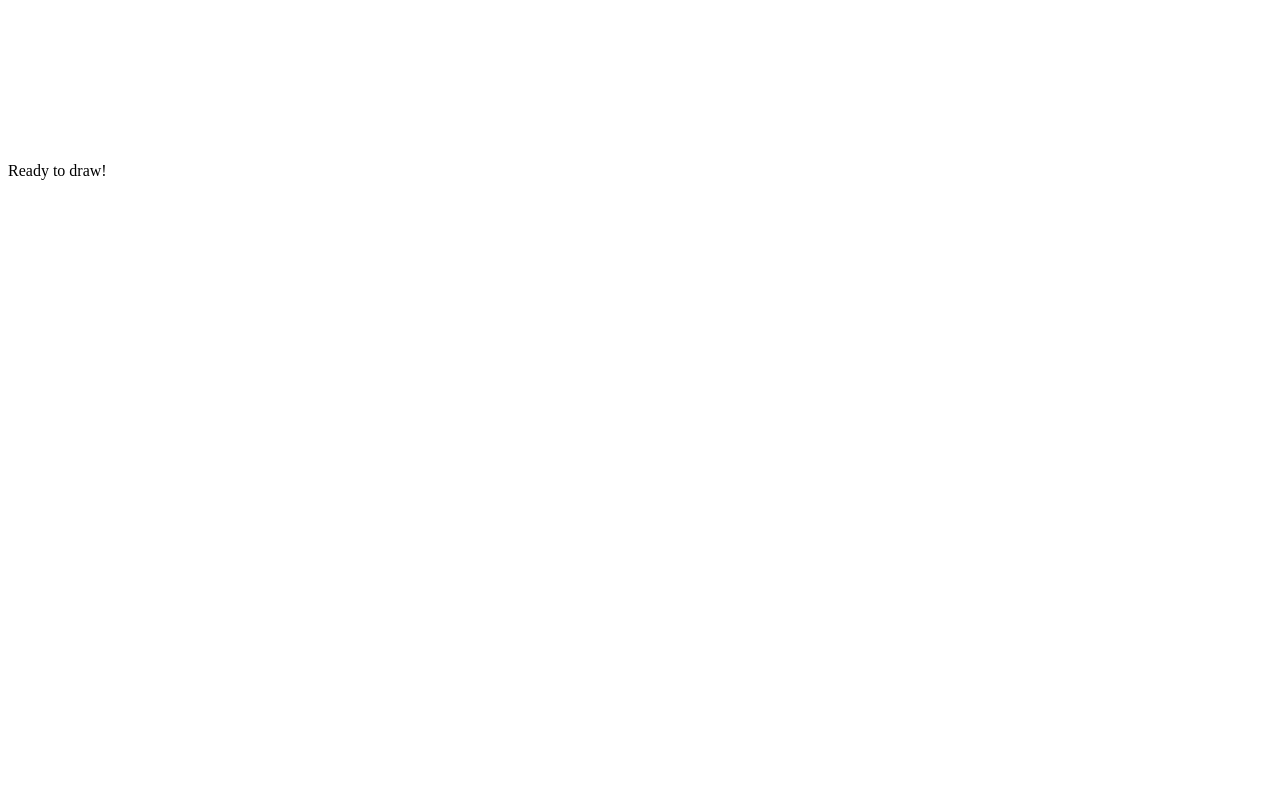
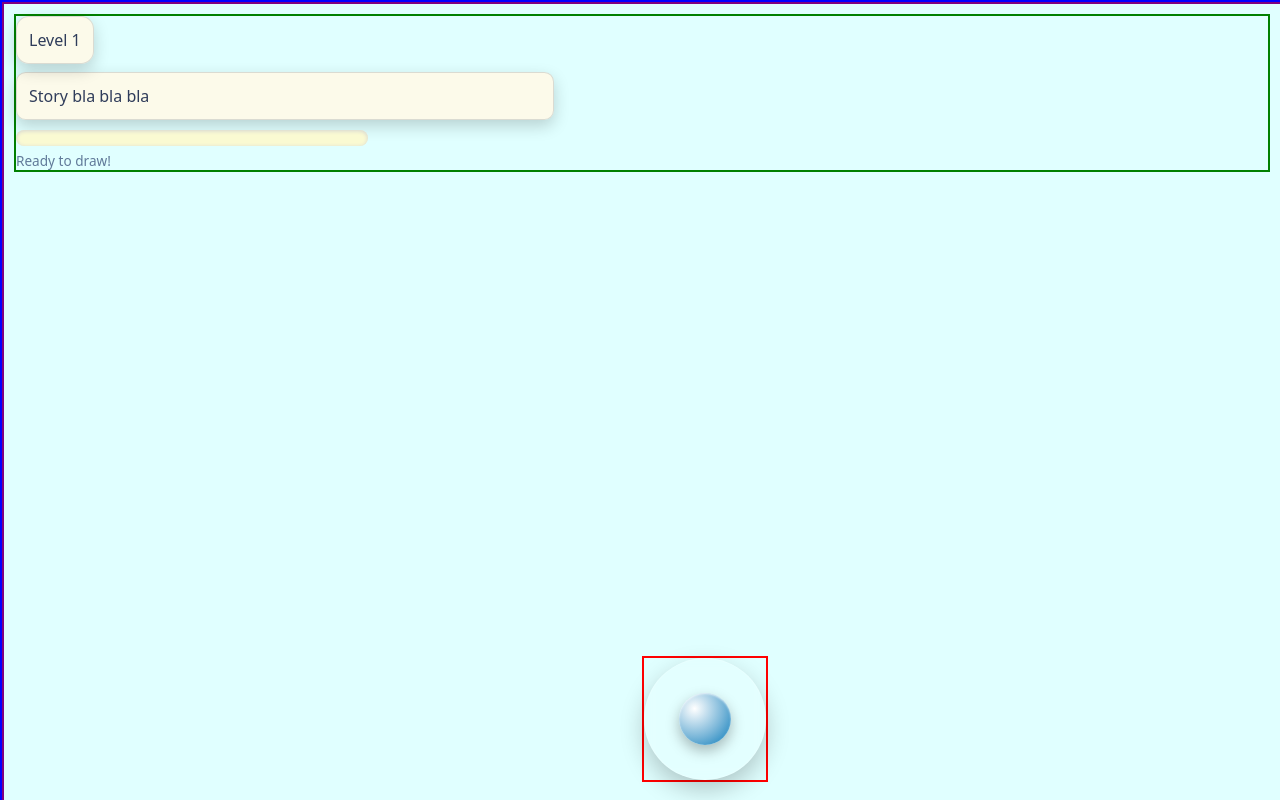
Before and after one commit to annevispip/ipannekesingle, a plain HTML site: page src/index.html in a window 1280 px wide. Drawn offline with Linux system fonts and the light colour scheme.

Commit message:
Added essential CSS styling with focus on color and positioning.

```diff
--- a/src/css/style.css
+++ b/src/css/style.css
@@ -0,0 +1,164 @@
+:root {
+  --bg: #F7F1E8;
+  --panel: #FFFAE8;
+  --panel-soft: rgba(255, 250, 232, 0.88);
+
+  --text: #2F3C5A;
+  --text-muted: #607A99;
+  --text-invert: #FFFFFF;
+
+  --primary: #7BB7D9;
+  --primary-deep: #0679B9;
+  --secondary: #E76F51;
+  --accent: #F4D35E;
+  --success: #7BC67E;
+
+  --line: #607A99;
+  --line-soft: rgba(96, 122, 153, 0.55);
+
+  --shadow-soft: 0 6px 16px rgba(0, 0, 0, 0.18);
+  --shadow-lift: 0 10px 24px rgba(0, 0, 0, 0.22);
+
+  --border-soft: rgba(255, 255, 255, 0.18);
+  --border-strong: rgba(47, 60, 90, 0.16);
+}
+
+
+html, body {
+    margin: 0;
+    width: 100%;
+    height: 100%;
+    overflow: hidden;
+    touch-action: none;
+    background: lightcyan;
+    /* color: white; */
+    font-family: system-ui, sans-serif;
+}
+
+#app {
+    position: relative;
+    width: 100vw;
+    height: 100vh;
+    border: 2px solid blue;
+}
+
+#gameCanvas {
+  display: block;
+  width: 100%;
+  height: 100%;
+  border: 2px solid purple;
+}
+
+#ui {
+  position: absolute;
+  top: 12px;
+  left: 12px;
+  right: 12px;
+  z-index: 10;
+  pointer-events: none;
+  border: 2px solid green;
+}
+
+#joystickContainer {
+  position: absolute;
+  bottom: 20px;
+  left: 50%;
+  z-index: 10;
+  border: 2px solid red;
+}
+
+#levelTitle {
+  /* font-weight: 700; */
+  color: var(--text);
+  background: var(--panel-soft);
+  border: 1px solid var(--border-strong);
+  box-shadow: var(--shadow-soft);
+  padding: 0.75rem;
+  border-radius: 0.8rem;
+  display: inline-block;
+  /* box-shadow: 0 4px 12px lightgrey; */
+  margin-bottom: 0.5rem;
+}
+
+#storyText {
+  max-width: min(92vw, 32rem);
+  color: var(--text);
+  background: var(--panel-soft);
+  border: 1px solid var(--border-strong);
+  box-shadow: var(--shadow-soft);
+  padding: 0.75rem;
+  border-radius: 0.6rem;
+  /* box-shadow: 0 6px 16px lightgrey; */
+  margin-bottom: 0.6rem;
+}
+
+#statusText {
+  color: var(--text-muted);
+  font-size: 0.85rem;
+  min-height: 1.2em;
+  margin-top: 0.35rem;
+}
+
+#progressBar {
+  width: min(92vw, 22rem);
+  height: 1rem;
+  background: lightgoldenrodyellow;
+  border-radius: 99px;
+  overflow: hidden;
+  box-shadow: inset 0 1px 4px lightgrey;
+  margin-top: 0.4rem;
+}
+
+#progressFill {
+  width: 0%;
+  height: 100%;
+  border-radius: inherit;
+  background: linear-gradient(90deg, var(--success), var(--accent));
+  transition: width 120ms linear;
+}
+
+#joystickBase {
+  width: 120px;
+  height: 120px;
+  border-radius: 50%;
+  background: rgba(255, 255, 255, 0.11);
+  border: 1px solid var(--border-soft);
+  box-shadow: var(--shadow-lift);
+  backdrop-filter: blur(6px);
+  position: relative;
+  touch-action: none;
+}
+
+#joystickKnob {
+  width: 52px;
+  height: 52px;
+  border-radius: 50%;
+  position: absolute;
+  left: 50%;
+  top: 50%;
+  transform: translate(-50%, -50%);
+  background: radial-gradient(circle at 30% 30%, white, var(--primary) 55%, var(--primary-deep) 100%);
+  box-shadow:
+    0 6px 14px rgba(0, 0, 0, 0.28),
+    inset 0 1px 2px rgba(255, 255, 255, 0.7);
+}
+
+@media (max-width: 600px) {
+  #joystickBase {
+    width: 104px;
+    height: 104px;
+  }
+
+  #joystickKnob {
+    width: 46px;
+    height: 46px;
+  }
+
+  #storyText {
+    max-width: 94vw;
+  }
+
+  #progressBar {
+    width: 94vw;
+  }
+}
--- a/src/index.html
+++ b/src/index.html
@@ -9,18 +9,21 @@
 <body>
     <div id="app">
         <canvas id="gameCanvas"></canvas>
-    </div>
 
-    <div id="ui">
-        <div id="levelTitle"></div>
-        <div id="storyText"></div>
-        <div id="progressBar"><div id="progressFill"></div></div>
-        <div id="statusText">Ready to draw!</div>
-    </div>
+        <div id="ui">
+            <div id="levelTitle">Level 1</div>
+            <div id="storyText">Story bla bla bla</div>
+            <div id="progressBar">
+                <div id="progressFill"></div>
+            </div>
+            <div id="statusText">Ready to draw!</div>
+        </div>
 
-    <div id="joystickContainer">
-        <div id="joystickBase">
-            <div id="joystickKnob"></div></div>
+        <div id="joystickContainer">
+            <div id="joystickBase">
+                <div id="joystickKnob"></div>
+            </div>
+        </div>
     </div>
 
     <script type="module" src="js/main.js"></script>
```
